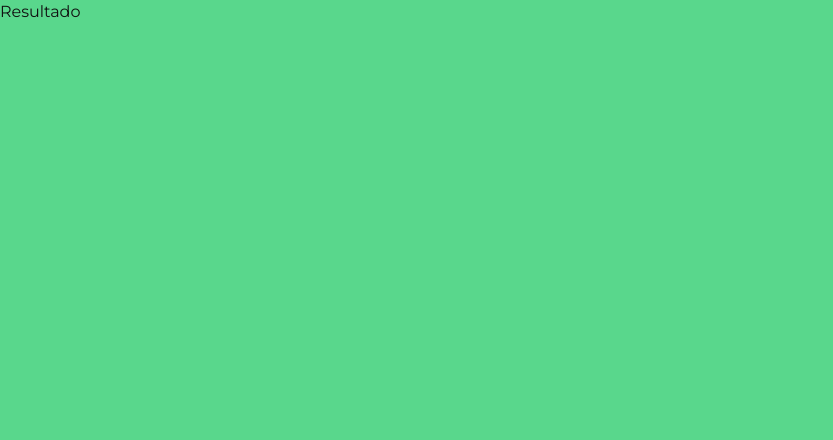
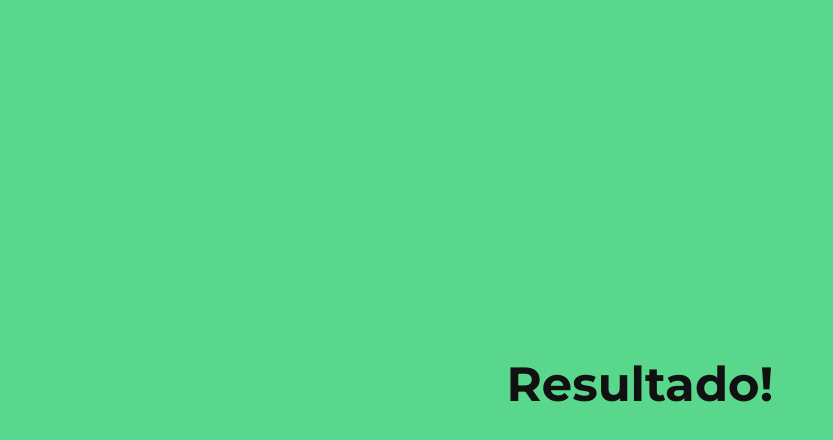
Before and after one commit to kauasilvandrade/quizReact, a React (Vite) app: page /result in a window 1280 px wide. Shown: the top 440 px of the page, without its empty margins (0-833 px from the left). Built offline with nearby package versions, Linux system fonts and the light colour scheme.

Commit message:
Página de Resultado terminada

```diff
--- a/src/pages/Result.tsx
+++ b/src/pages/Result.tsx
@@ -1,7 +1,9 @@
 export function Result() {
   return (
-    <div>
-      <h1>Resultado</h1>
+    <div className="w-screen h-screen flex items-center justify-center">
+      <div className="flex flex-col">
+        <h1 className="text-5xl font-bold mb-8">Resultado!</h1>
+      </div>
     </div>
   );
 }
```
